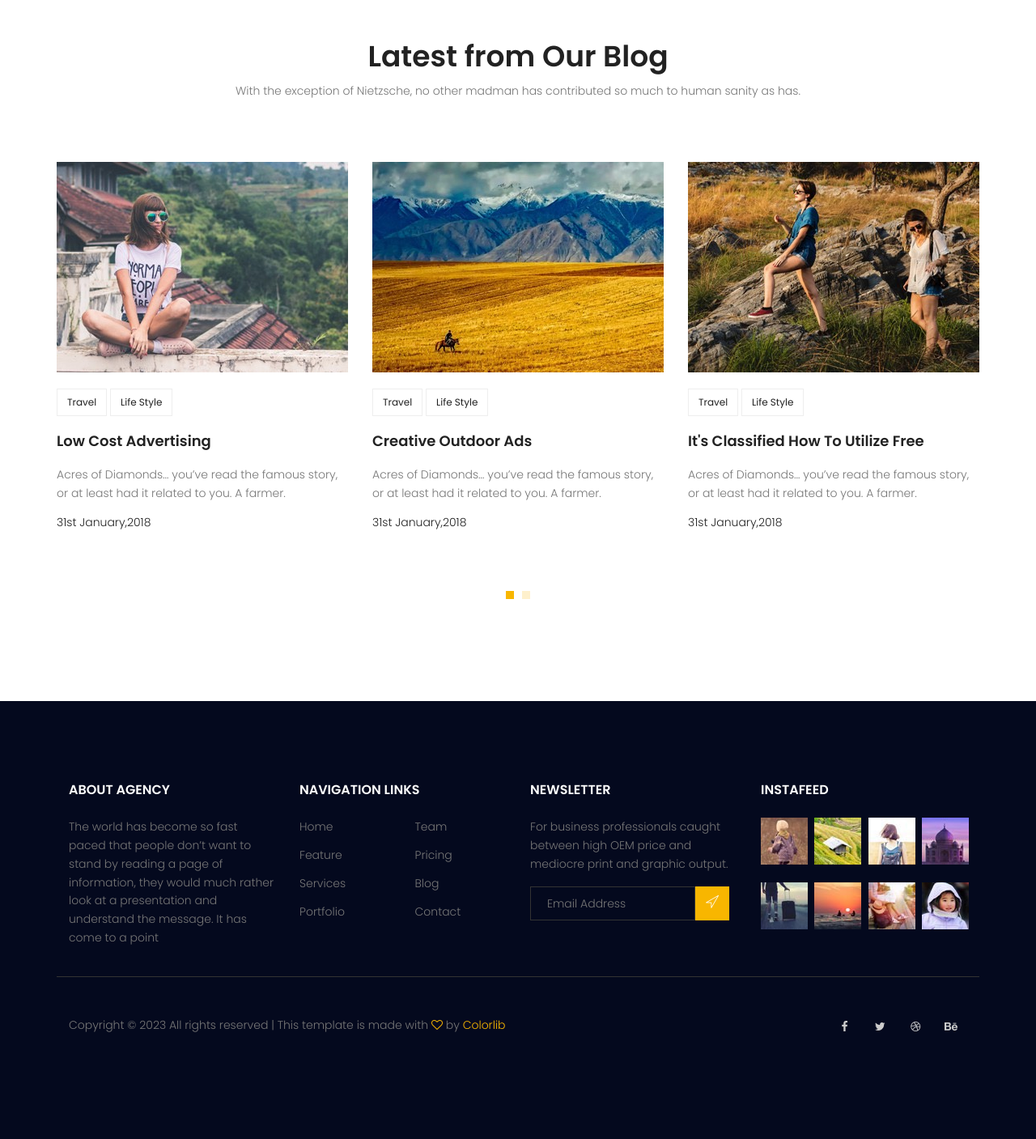
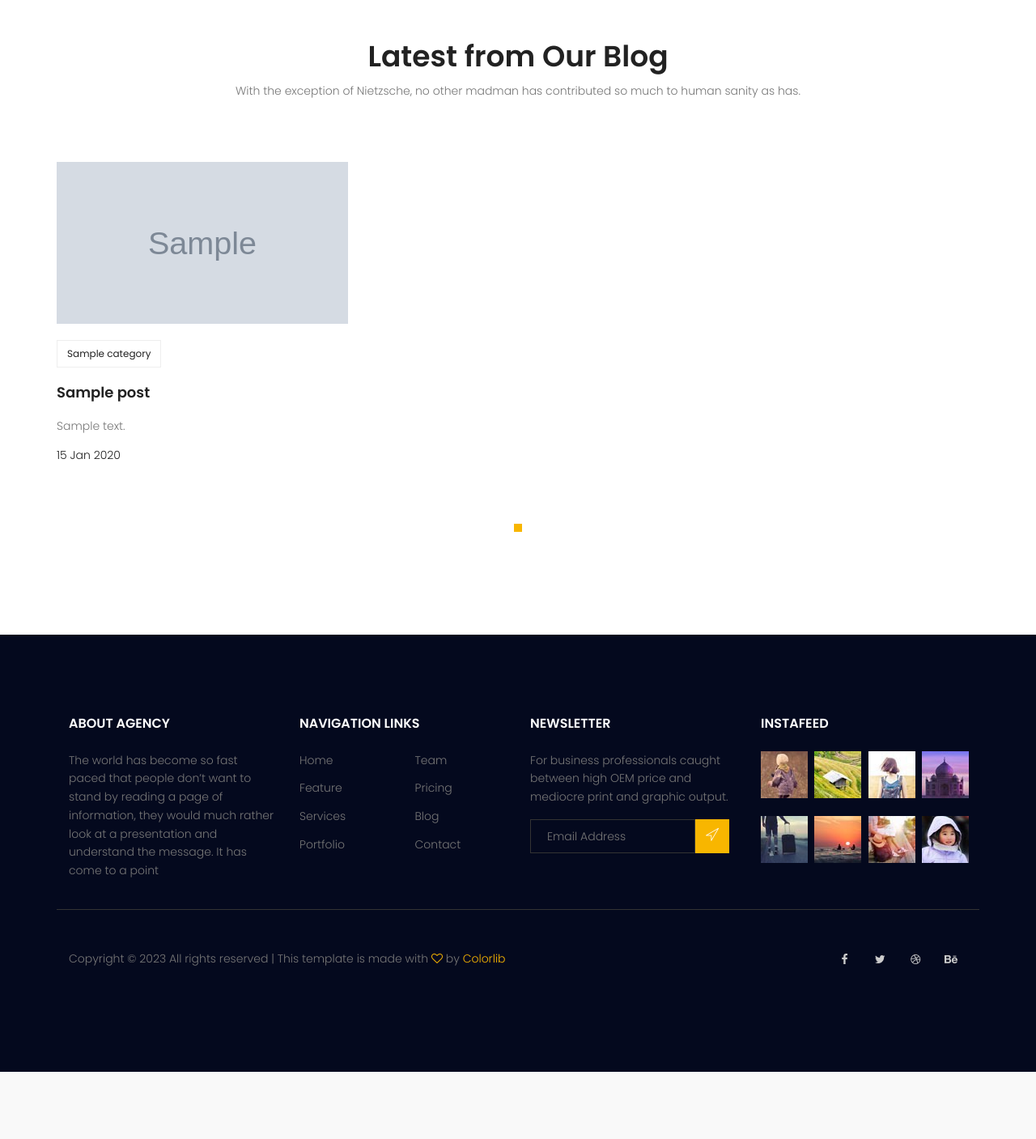
Before and after one commit to rezavamini/site, a Django app: page / in a window 1280 px wide. Shown: the part 2589-3996 px from the top of the page at 81% size. After the commit the page ends 3913 px from the top, so only its background shows below. Run offline with Django 3.2, Linux system fonts and the light colour scheme; tables that the repository leaves empty hold one stand-in row (values such as "Sample post"); grey boxes marked "Sample" are stand-in pictures; some libraries are stand-ins or nearby versions.

Commit message:
add  home template tags and home latest post   to  the site

```diff
--- a/blog/templatetags/blog_tags.py
+++ b/blog/templatetags/blog_tags.py
@@ -11,6 +11,7 @@ def latestposts(arg=4):
 
 @register.inclusion_tag('blog/blog-category.html')
 def postcategories():
+
     posts = Post.objects.filter(status=1)
     categories = Category.objects.all()
     cat_dict = {}
--- a/statics/css/main.css
+++ b/statics/css/main.css
@@ -2941,6 +2941,8 @@ body.mobile-nav-active #mobile-nav-toggle {
   -moz-transition: all 0.3s ease 0s;
   -o-transition: all 0.3s ease 0s;
   transition: all 0.3s ease 0s;
+  max-width: 100%;
+  height: 200px;
 }
 
 .recent-blog-area .single-recent-blog-post .tags {
--- a/templates/website/index.html
+++ b/templates/website/index.html
@@ -1,5 +1,6 @@
 {% extends "base.html" %}
 {%load static%}
+{% load website_tags %}
 {% block content %}
 
 
@@ -181,174 +182,7 @@
 
 
 <!-- Start blog Area -->
-<section class="recent-blog-area section-gap">
-	<div class="container">
-		<div class="row d-flex justify-content-center">
-			<div class="menu-content pb-60 col-lg-9">
-				<div class="title text-center">
-					<h1 class="mb-10">Latest from Our Blog</h1>
-					<p>With the exception of Nietzsche, no other madman has contributed so much to human sanity as has.
-					</p>
-				</div>
-			</div>
-		</div>
-		<div class="row">
-			<div class="active-recent-blog-carusel">
-				<div class="single-recent-blog-post item">
-					<div class="thumb">
-						<img class="img-fluid" src="{% static 'img/b1.jpg' %}" alt="">
-					</div>
-					<div class="details">
-						<div class="tags">
-							<ul>
-								<li>
-									<a href="#">Travel</a>
-								</li>
-								<li>
-									<a href="#">Life Style</a>
-								</li>
-							</ul>
-						</div>
-						<a href="#">
-							<h4 class="title">Low Cost Advertising</h4>
-						</a>
-						<p>
-							Acres of Diamonds… you’ve read the famous story, or at least had it related to you. A
-							farmer.
-						</p>
-						<h6 class="date">31st January,2018</h6>
-					</div>
-				</div>
-				<div class="single-recent-blog-post item">
-					<div class="thumb">
-						<img class="img-fluid" src="{% static 'img/b2.jpg' %}" alt="">
-					</div>
-					<div class="details">
-						<div class="tags">
-							<ul>
-								<li>
-									<a href="#">Travel</a>
-								</li>
-								<li>
-									<a href="#">Life Style</a>
-								</li>
-							</ul>
-						</div>
-						<a href="#">
-							<h4 class="title">Creative Outdoor Ads</h4>
-						</a>
-						<p>
-							Acres of Diamonds… you’ve read the famous story, or at least had it related to you. A
-							farmer.
-						</p>
-						<h6 class="date">31st January,2018</h6>
-					</div>
-				</div>
-				<div class="single-recent-blog-post item">
-					<div class="thumb">
-						<img class="img-fluid" src="{% static 'img/b3.jpg' %}" alt="">
-					</div>
-					<div class="details">
-						<div class="tags">
-							<ul>
-								<li>
-									<a href="#">Travel</a>
-								</li>
-								<li>
-									<a href="#">Life Style</a>
-								</li>
-							</ul>
-						</div>
-						<a href="#">
-							<h4 class="title">It's Classified How To Utilize Free</h4>
-						</a>
-						<p>
-							Acres of Diamonds… you’ve read the famous story, or at least had it related to you. A
-							farmer.
-						</p>
-						<h6 class="date">31st January,2018</h6>
-					</div>
-				</div>
-				<div class="single-recent-blog-post item">
-					<div class="thumb">
-						<img class="img-fluid" src="{% static 'img/b1.jpg' %}" alt="">
-					</div>
-					<div class="details">
-						<div class="tags">
-							<ul>
-								<li>
-									<a href="#">Travel</a>
-								</li>
-								<li>
-									<a href="#">Life Style</a>
-								</li>
-							</ul>
-						</div>
-						<a href="#">
-							<h4 class="title">Low Cost Advertising</h4>
-						</a>
-						<p>
-							Acres of Diamonds… you’ve read the famous story, or at least had it related to you. A
-							farmer.
-						</p>
-						<h6 class="date">31st January,2018</h6>
-					</div>
-				</div>
-				<div class="single-recent-blog-post item">
-					<div class="thumb">
-						<img class="img-fluid" src="{% static 'img/b2.jpg' %}" alt="">
-					</div>
-					<div class="details">
-						<div class="tags">
-							<ul>
-								<li>
-									<a href="#">Travel</a>
-								</li>
-								<li>
-									<a href="#">Life Style</a>
-								</li>
-							</ul>
-						</div>
-						<a href="#">
-							<h4 class="title">Creative Outdoor Ads</h4>
-						</a>
-						<p>
-							Acres of Diamonds… you’ve read the famous story, or at least had it related to you. A
-							farmer.
-						</p>
-						<h6 class="date">31st January,2018</h6>
-					</div>
-				</div>
-				<div class="single-recent-blog-post item">
-					<div class="thumb">
-						<img class="img-fluid" src="{% static 'img/b3.jpg' %}" alt="">
-					</div>
-					<div class="details">
-						<div class="tags">
-							<ul>
-								<li>
-									<a href="#">Travel</a>
-								</li>
-								<li>
-									<a href="#">Life Style</a>
-								</li>
-							</ul>
-						</div>
-						<a href="#">
-							<h4 class="title">It's Classified How To Utilize Free</h4>
-						</a>
-						<p>
-							Acres of Diamonds… you’ve read the famous story, or at least had it related to you. A
-							farmer.
-						</p>
-						<h6 class="date">31st January,2018</h6>
-					</div>
-				</div>
-
-			</div>
-		</div>
-	</div>
-</section>
+{% home_latestposts %}
 <!-- End recent-blog Area -->
 
 
--- /dev/null
+++ b/templates/website/leatest_post_home.html
@@ -0,0 +1,43 @@
+
+<section class="recent-blog-area section-gap">
+	<div class="container">
+		<div class="row d-flex justify-content-center">
+			<div class="menu-content pb-60 col-lg-9">
+				<div class="title text-center">
+					<h1 class="mb-10">Latest from Our Blog</h1>
+					<p>With the exception of Nietzsche, no other madman has contributed so much to human sanity as has.
+					</p>
+				</div>
+			</div>
+		</div>
+		<div class="row">
+			<div class="active-recent-blog-carusel">
+                {% for post in posts %}
+				<div class="single-recent-blog-post item">
+					<div class="thumb">
+						<img class="img-fluid" src="{{post.image.url}}" alt="">
+					</div>
+					<div class="details">
+						<div class="tags">
+							<ul>
+                                {% for cat in post.category.all %}
+								<li>
+									<a href="{% url 'blog:category' cat_name=cat.name %}">{{cat.name}}</a>
+								</li>
+                                {% endfor %}
+							</ul>
+						</div>
+						<a href="{% url 'blog:single' pid=post.id %}">
+							<h4 class="title">{{post.title}}</h4>
+						</a>
+						<p>
+                            {{post.content|truncatewords:10}}
+						</p>
+						<h6 class="date">{{post.published_date|date:'d M Y'}}</h6>
+					</div>
+				</div>
+                {% endfor %}
+			</div>
+		</div>
+	</div>
+</section>
--- /dev/null
+++ b/website/templatetags/website_tags.py
@@ -0,0 +1,9 @@
+from django import template
+from blog.models import Post
+
+register = template.Library()
+
+@register.inclusion_tag('website/leatest_post_home.html')
+def home_latestposts(arg=6):
+    posts = Post.objects.filter(status = 1).order_by('-published_date')[:arg]
+    return {'posts': posts}
```
Also changed, not shown: blog/views.py (+12 -1 lines), templates/blog/blog-home.html (+18 -7 lines), media/blog/about-img.jpg (added), media/blog/b2.jpg (added), media/blog/d1.jpg (added), website/templatetags/__init__.py (added).
